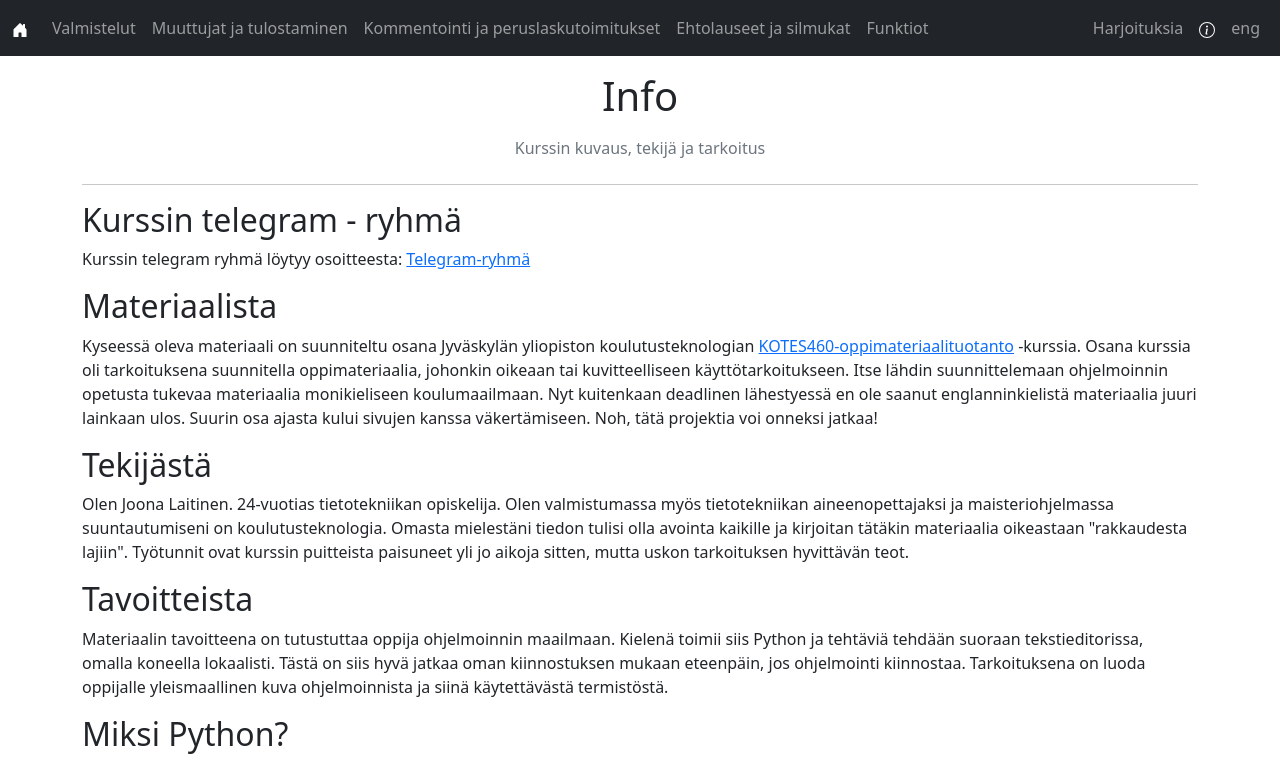
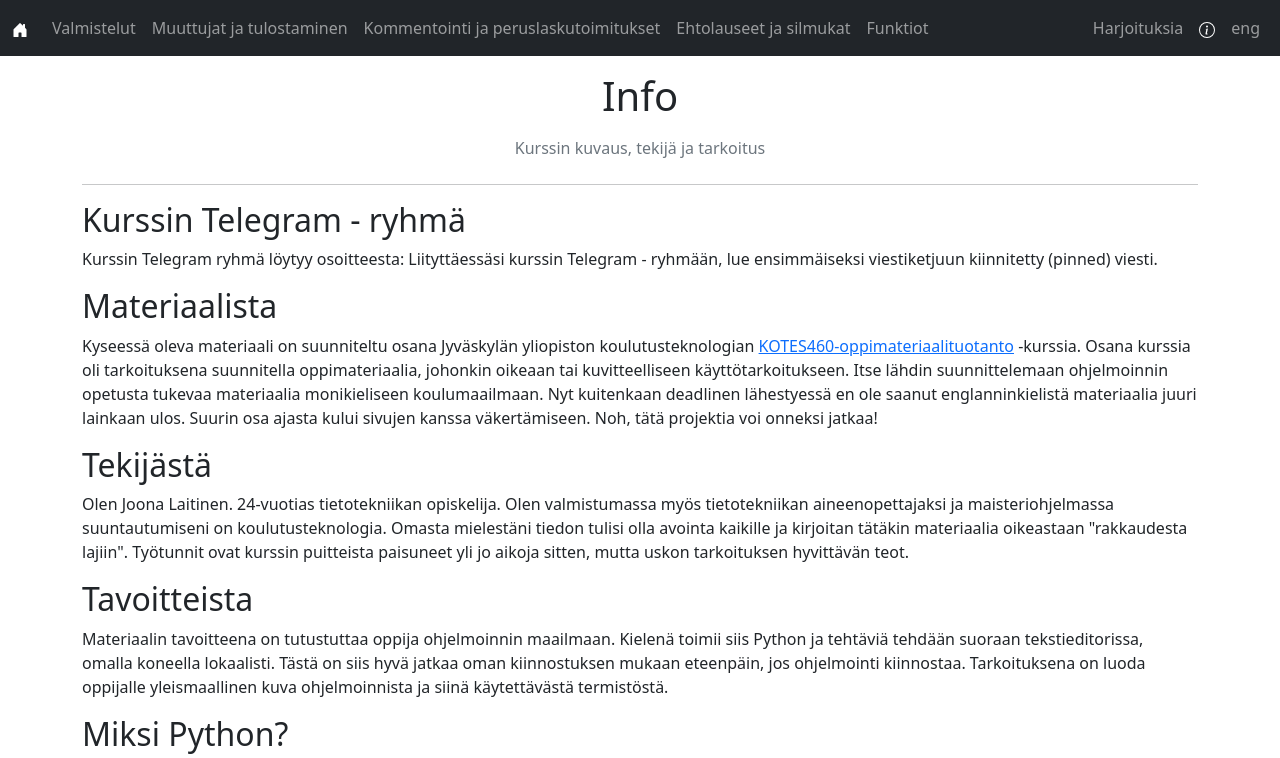
Before and after one commit to jjalaitinen/KOTES463, a plain HTML site: page info/index.html in a window 1280 px wide. Shown: the top 758 px of the page. Drawn offline with nearby package versions, Linux system fonts and the light colour scheme; files that its build step writes are made by us from their sources.

Commit message:
Telegram check

```diff
--- a/info/index.html
+++ b/info/index.html
@@ -105,11 +105,11 @@
       </div>
       <div>
         <div>
-          <h2>Kurssin telegram - ryhmä</h2>
+          <h2>Kurssin Telegram - ryhmä</h2>
           <p>
-            Kurssin telegram ryhmä löytyy osoitteesta:
-            <a href= "https://t.me/+HdoD9eD4CC05OTA8"
-              >Telegram-ryhmä</a>
+            Kurssin Telegram ryhmä löytyy osoitteesta:
+            <a href= "https://t.me/+HdoD9eD4CC05OTA8"></a>
+            Liityttäessäsi kurssin Telegram - ryhmään, lue ensimmäiseksi viestiketjuun kiinnitetty (pinned) viesti.
           </p>
           <h2>Materiaalista</h2>
           <p>
```
